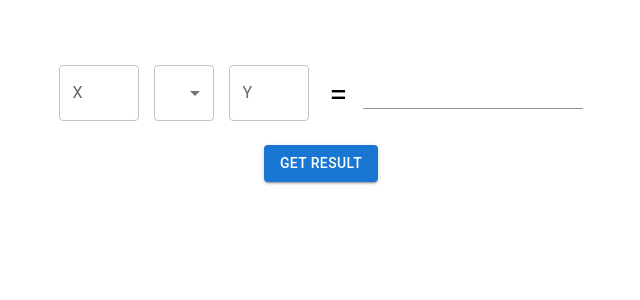
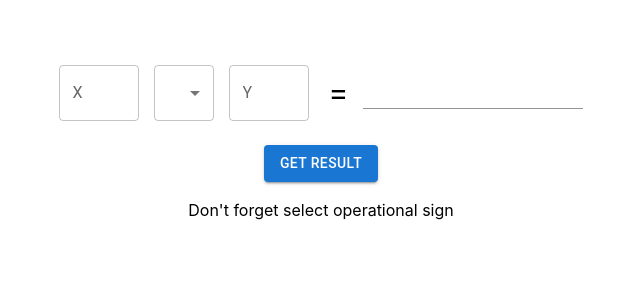
Before and after one commit to Bruce-liushaopeng/Cloud-Calculator, a React (Vite) app: page / in a window 1280 px wide. Both pictures are taken after a click on the button "GET RESULT". Shown: the top 300 px of the page, without its empty margins (319-959 px from the left). Built offline with nearby package versions, Linux system fonts and the light colour scheme; no server answers.

Commit message:
frontend display for invalid input

```diff
--- a/src/App.css
+++ b/src/App.css
@@ -4,9 +4,9 @@
   padding: 2rem;
   text-align: center;
 }
+
 .equal-sign {
   font-size: 30px;
-  color: black;
   margin-right: 15px;
 }
 
--- a/src/App.tsx
+++ b/src/App.tsx
@@ -16,6 +16,8 @@ function App() {
   const [inputY, setInputY] = useState('')
   const [operator, setOperator] = useState('')
   const [result, setResult] = useState('')
+  const [isInputValid, setIsInputValid] = useState(true)
+  const [inputValidationMsg, setInputValidationMsg] = useState('')
 
   const handleInputXChange = (event: React.ChangeEvent<HTMLInputElement>) => {
     setInputX(event.target.value)
@@ -28,12 +30,12 @@ function App() {
   }
 
   const getCalculationResult = async() => {
-    const res = await axios.get(
-      'https://3c9e7sa4sl.execute-api.us-east-2.amazonaws.com/dev/calculator',
-      { params: { x: inputX, y: inputY, op: operator} });
-    console.log(res)
-    const answer = res.data.ans as string
-    setResult(answer)
+    const {isValid, message} = validityCheck()
+    console.log(isValid, message)
+    setIsInputValid(isValid)
+    setInputValidationMsg(message)
+
+    if (!isValid) return
   }
 
   const validityCheck = ():validationResultType => {
@@ -81,6 +83,7 @@ function App() {
             width: "80px",
             marginRight:'15px'
           }}
+          suppressContentEditableWarning={true}
         />
       <div className='operation-select'>
         <Select
@@ -120,6 +123,9 @@ function App() {
 
       </Box>
       <Button variant="contained" onClick={getCalculationResult}>Get Result</Button>
+      {
+        isInputValid ? null: <p>{inputValidationMsg}</p>
+      }
     </>
   )
 }
--- a/src/index.css
+++ b/src/index.css
@@ -4,7 +4,6 @@
   font-weight: 400;
 
   color-scheme: light dark;
-  color: rgba(255, 255, 255, 0.87);
   background-color: rgba(255, 255, 255, 0.87);
 
   font-synthesis: none;
```
